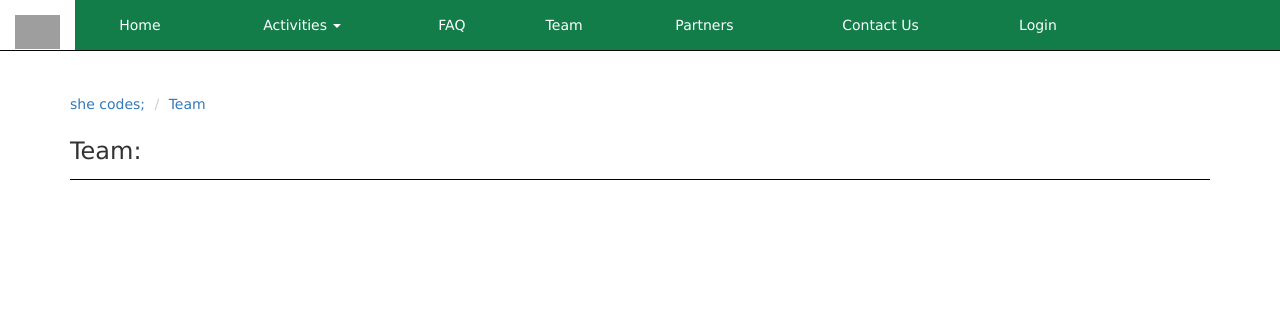
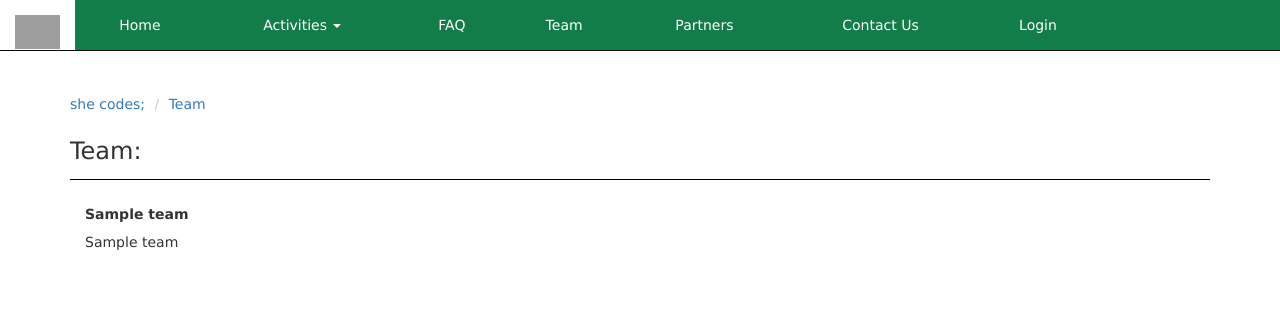
Before and after one commit to shovalsa/shecodes_website, a Django app: page /team/ in a window 1280 px wide. Shown: the top 311 px of the page. Run offline with Django 3.2, Linux system fonts and the light colour scheme; tables that the repository leaves empty hold one stand-in row (values such as "Sample post"); some libraries are stand-ins or nearby versions; grey boxes are pictures that could not be loaded.

Commit message:
add team list

```diff
--- a/sc_project/urls.py
+++ b/sc_project/urls.py
@@ -36,5 +36,4 @@ urlpatterns = [
     url(r'^logout/$', auth_views.logout, {'next_page': '/'}, name='logout'),
     url(r'^$', TemplateView.as_view(template_name='static_pages/index.html'), #this is for defining 'home' in settings.py
         name='home'),
-    url(r'^tinymce/', include('tinymce.urls')),
 ]
--- a/scsite/admin.py
+++ b/scsite/admin.py
@@ -1,6 +1,6 @@
 from django.contrib import admin
 
 # Register your models here.
-from .models import User, Branch, Track, Address
+from .models import User, Branch, Track, Address, Team
 
-admin.site.register((User, Branch, Track, Address))
+admin.site.register((User, Branch, Track, Address, Team))
--- a/scsite/models.py
+++ b/scsite/models.py
@@ -1,6 +1,5 @@
 from django.db import models
 from django.core.validators import MaxValueValidator
-from tinymce.models import HTMLField
 # from django.contrib.auth.models import AbstractBaseUser as User
 # Create your models here.
 
@@ -27,7 +26,7 @@ class User(models.Model):
 
 class Track(models.Model):
     trackName = models.CharField(max_length=80)
-    trackDescription = HTMLField(default="N/A")
+    trackDescription = models.TextField(default="N/A")
     # trackLogo = models.ImageField(upload_to='static/track icons', default="/static/favicon.ico")
 
     def __str__(self):
@@ -61,3 +60,14 @@ class Address(models.Model):
 
     def __str__(self):
         return ('%s %s, \n%s, %s %s'%(self.street, self.stNumber, self.city, self.postalCode, self.country))
+
+class Team(models.Model):
+    team_id = models.IntegerField('team_id', unique=True)
+    column = models.IntegerField('column')
+    name = models.CharField('Name', max_length=80)
+    title = models.CharField('Title', max_length=200)
+
+    def __str__(self):
+        return self.name
+    class Meta:
+        ordering = ['team_id']
--- a/scsite/static/bootstrap/css/style.css
+++ b/scsite/static/bootstrap/css/style.css
@@ -93,3 +93,7 @@ body {
   background-color: rgb(19,125,73);
   color: white;
 }
+
+.noBorder {
+    border:none !important;
+}
--- a/scsite/templates/team.html
+++ b/scsite/templates/team.html
@@ -8,4 +8,41 @@
  </ol>
 </div>
 <h3 class="page-title">Team:</h3>
+        <table class="noBorder">
+            <tr class="noBorder">
+                <td class="noBorder">
+                  {% for member in team %}
+                    {% if member.column == 1%}
+                      <li class="list-group-item" style="border: 0px !important"><b>{{ member }}</b>  <!-- the logo doesn't work. -->
+                        <br>{{ member.title }}</li>
+                    {%endif%}
+                  {% endfor %}
+                </td>
+                <td>
+                  {% for member in team %}
+                    {% if member.column == 2 %}
+                      <li class="list-group-item" style="border: 0px !important"><b>{{ member }}</b>  <!-- the logo doesn't work. -->
+                        <br>{{ member.title }}</li>
+                    {%endif%}
+                  {% endfor %}
+                </td>
+                <td>
+                  {% for member in team %}
+                    {% if member.column == 3%}
+                      <li class="list-group-item" style="border: 0px !important"><b>{{ member }}</b>  <!-- the logo doesn't work. -->
+                        <br>{{ member.title }}</li>
+                    {%endif%}
+                  {% endfor %}
+                </td>
+                <td>
+                  {% for member in team %}
+                    {% if member.column == 4 %}
+                      <li class="list-group-item" style="border: 0px !important"><b>{{ member }}</b>  <!-- the logo doesn't work. -->
+                        <br>{{ member.title }}</li>
+                    {%endif%}
+                  {% endfor %}
+                </td>
+            </tr>
+        </table>
+
 {% endblock %}
--- a/scsite/views.py
+++ b/scsite/views.py
@@ -1,5 +1,5 @@
 from django.shortcuts import render, get_object_or_404
-from .models import User, Branch, Track
+from .models import User, Branch, Track, Team
 from django.contrib.auth.decorators import login_required
 from django.shortcuts import render_to_response
 from django.template import RequestContext
@@ -22,6 +22,10 @@ def tracks(request):
     tracks = Track.objects.all()
     return render(request, "tracks.html", {'tracks': tracks})
 
+def team(request):
+    team = Team.objects.all()
+    return render(request, "team.html", {'team': team})
+
 def branches(request):
     branches = Branch.objects.all()
     return render(request, "branches.html", {'branches': branches})
@@ -31,9 +35,6 @@ def next_generation(request):
 
 def faq(request):
     return render(request, "faq.html")
-
-def team(request):
-    return render(request, "team.html")
 
 def contact(request):
     return render(request, "contact.html")
```
